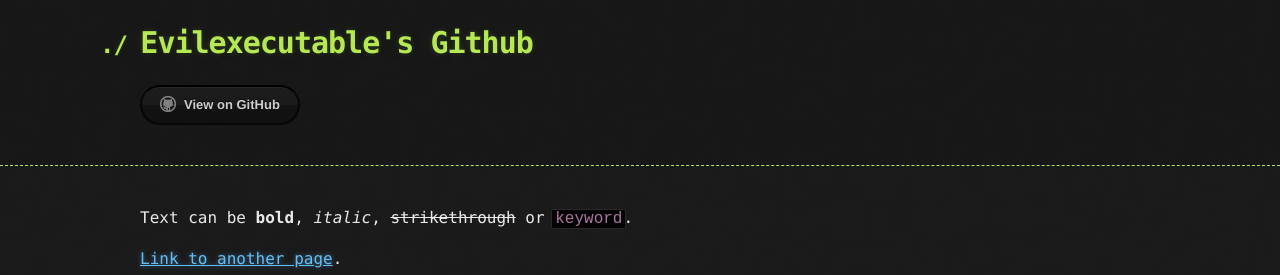
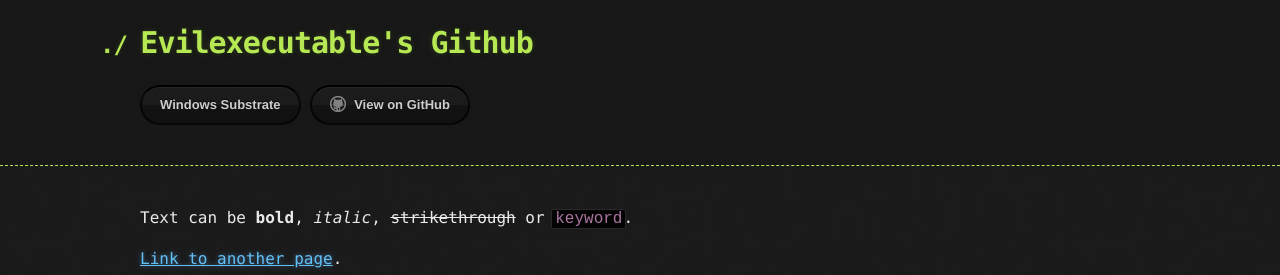
Before and after one commit to evilexecutable/evilexecutable.github.io, a Jekyll site: the page built from index.md, in a window 1280 px wide and 900 px high. Shown: the top 275 px of the window. Built offline with Jekyll 4.4.1, drawn with Linux system fonts in a browser that asks for light colours; the repository's description, which GitHub fills in, is left out.

Commit message:
Add link to Windows Substrate

```diff
--- a/_layouts/default.html
+++ b/_layouts/default.html
@@ -17,10 +17,8 @@
         <h2>{{ site.description | default: site.github.project_tagline }}</h2>
 
         <section id="downloads">
-          {% if site.show_downloads %}
-            <a href="{{ site.github.zip_url }}" class="btn">Download as .zip</a>
-            <a href="{{ site.github.tar_url }}" class="btn">Download as .tar.gz</a>
-          {% endif %}
+            <a href="https://github.com/evilexecutable/WindowsSubstrate" class="btn btn-github" target=_blank>Windows Substrate</a>
+            <!-- <a href="{{ site.github.tar_url }}" class="btn">Download as .tar.gz</a> -->
           <a href="{{ site.github.repository_url }}" class="btn btn-github"><span class="icon"></span>View on GitHub</a>
         </section>
       </div>
```
